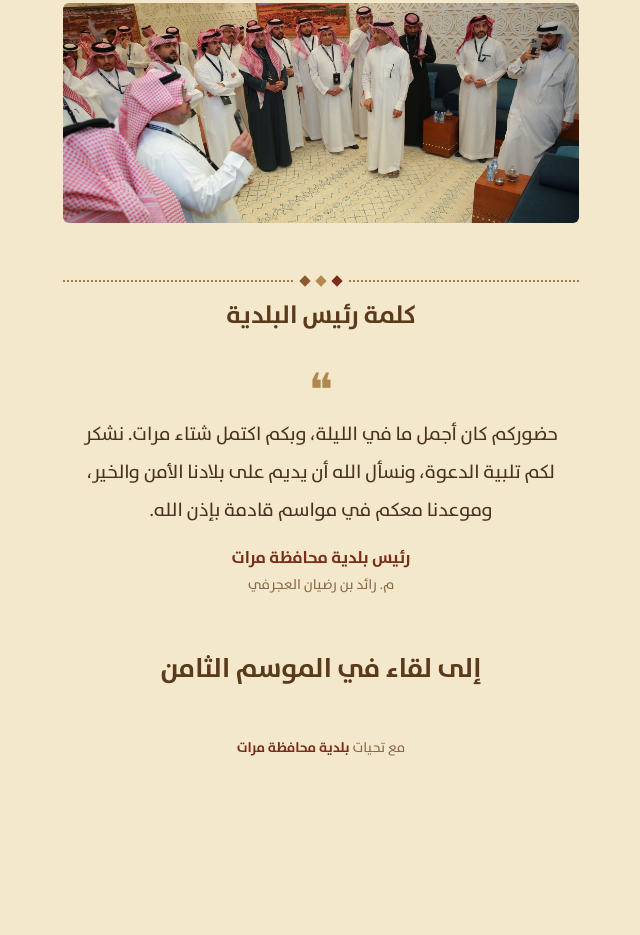
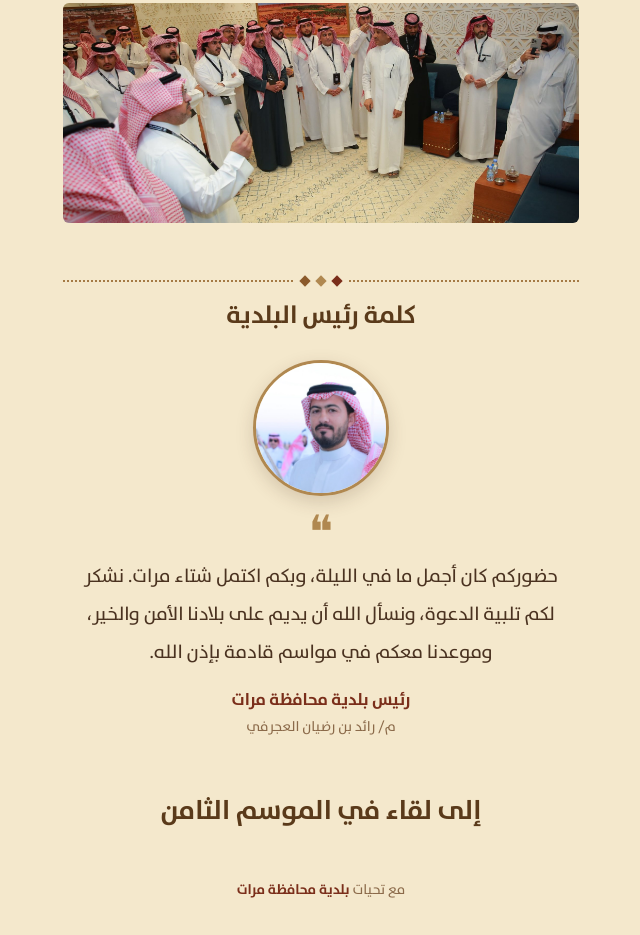
Before and after one commit to baladiyat-marat/baladiyat-marat.github.io, a plain HTML site: page shita/thikra-tajriba.html in a window 1280 px wide. Shown: the part 1680-2615 px from the top of the page, without its empty margins (319-959 px from the left). Before the commit the page ends 2473 px from the top, so only its background shows below. Drawn offline with Linux system fonts and the light colour scheme.

Commit message:
صفحة الذكرى التجريبية: صورة رئيس البلدية مع كلمته
Co-Authored-By: Claude Opus 5.5 <noreply@anthropic.com>
Claude-Session: https://claude.ai/code/session_01BNDTi5gFWkYV2YWwbX3ADq

```diff
--- a/shita/thikra-tajriba.html
+++ b/shita/thikra-tajriba.html
@@ -37,6 +37,7 @@ ol.tl li{display:flex;gap:16px;align-items:center;margin-bottom:26px;position:re
 .gal img{width:100%;height:170px;object-fit:cover;border-radius:6px;display:block}
 .gal img.big{grid-column:1/-1;height:220px}
 .note{text-align:center;font-size:13px;color:#a08060;margin-top:10px}
+.raees{display:block;width:136px;height:136px;border-radius:50%;object-fit:cover;margin:0 auto 6px;border:3px solid #b08850;box-shadow:0 6px 18px rgba(74,44,26,.18)}
 blockquote{position:relative;text-align:center;font-size:19px;line-height:2;color:#4a3220;padding:10px 6px 0}
 blockquote:before{content:"❝";display:block;font-size:46px;line-height:1;color:#b08850}
 .sign{text-align:center;margin-top:14px}.sign b{display:block;font-size:17px;color:#7a2e1a}.sign span{font-size:14px;color:#8b6a4a}
@@ -65,8 +66,9 @@ footer{text-align:center;padding:26px 16px 34px;font-size:14px;color:#8b6a4a}foo
 
 <section>
   <div class="head"><div class="orn"><i></i><i></i><i></i></div><h2>كلمة رئيس البلدية</h2></div>
+  <img class="raees" src="thikra/raees.jpg" alt="رئيس بلدية محافظة مرات">
   <blockquote>حضوركم كان أجمل ما في الليلة، وبكم اكتمل شتاء مرات. نشكر لكم تلبية الدعوة، ونسأل الله أن يديم على بلادنا الأمن والخير، وموعدنا معكم في مواسم قادمة بإذن الله.</blockquote>
-  <div class="sign"><b>رئيس بلدية محافظة مرات</b><span>م. رائد بن رضيان العجرفي</span></div>
+  <div class="sign"><b>رئيس بلدية محافظة مرات</b><span>م/ رائد بن رضيان العجرفي</span></div>
 </section>
 
 <div class="next"><h2>إلى لقاء في الموسم الثامن</h2></div>
```
Also changed, not shown: shita/thikra/raees.jpg (added).
